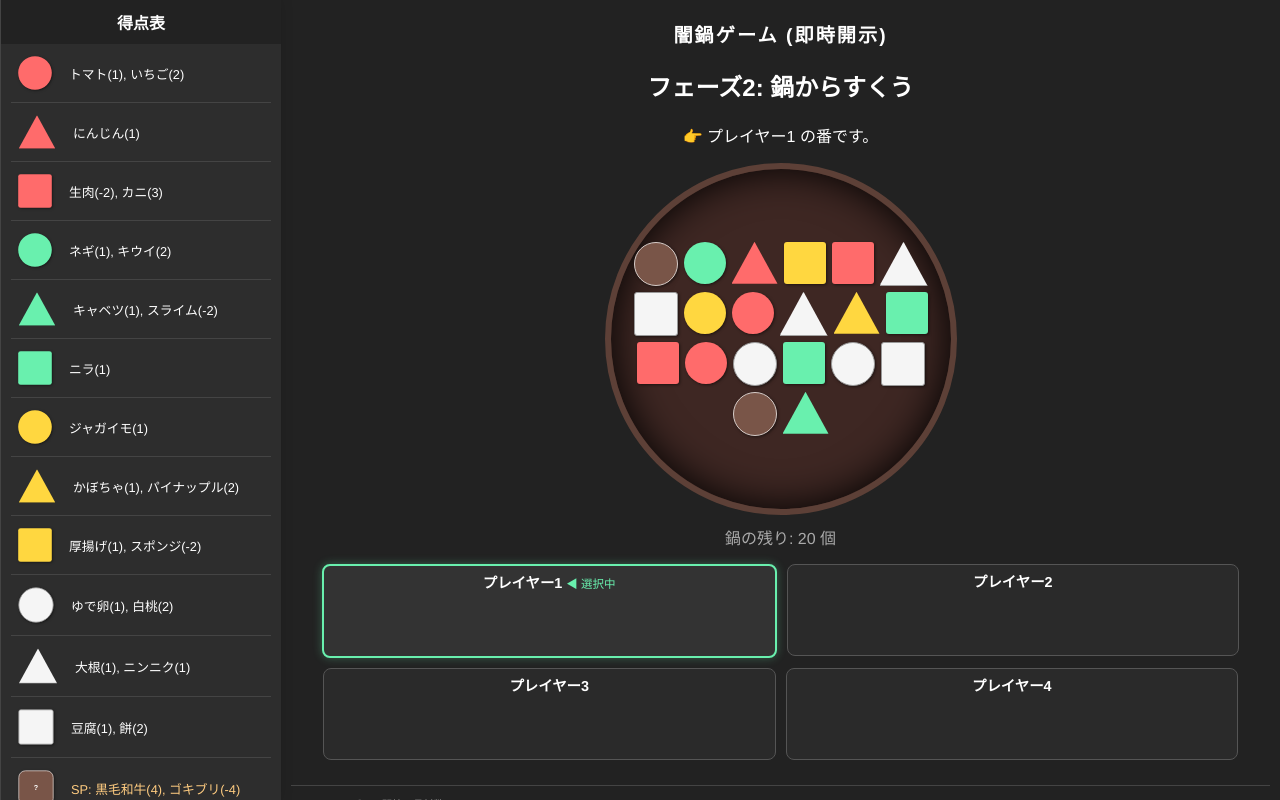
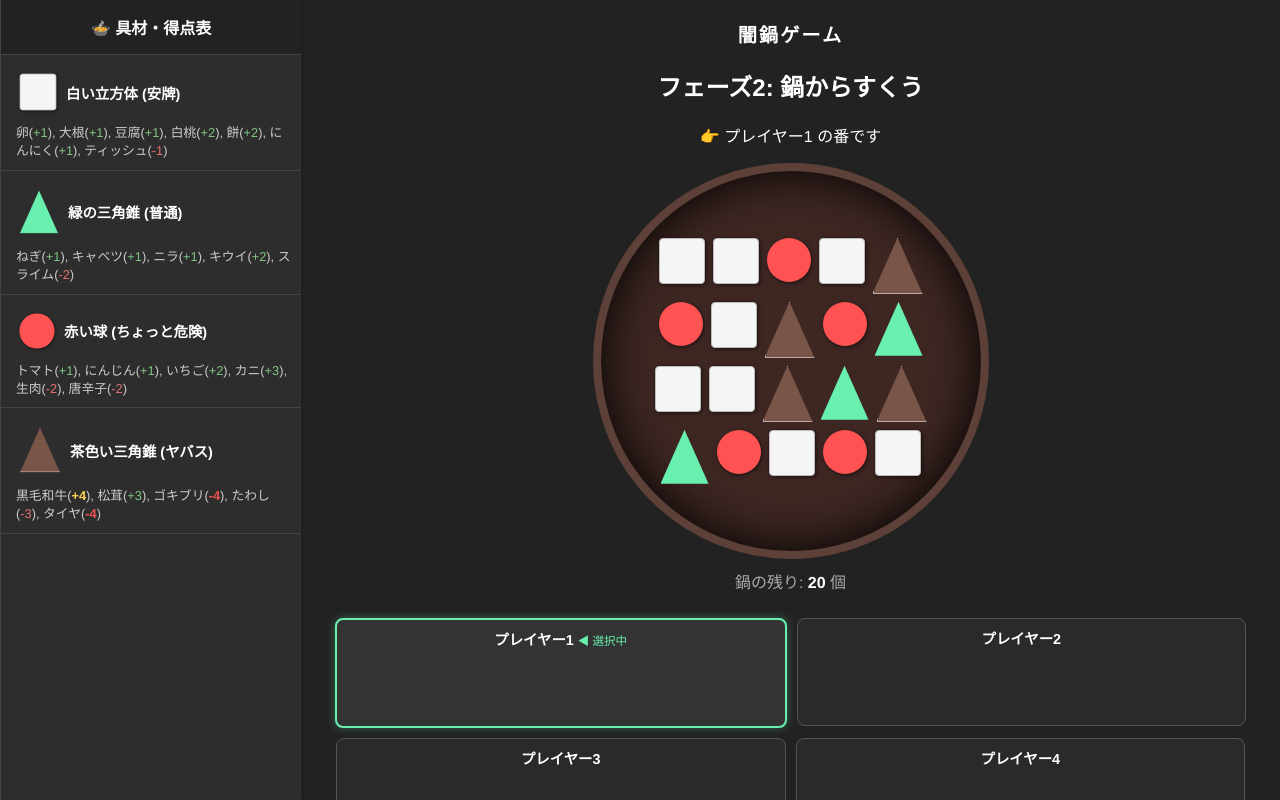
Before and after one commit to geiko0611/yaminabe-game, a plain HTML site: page index.html in a window 1280 px wide. Both pictures are taken after a click on the button "ゲーム開始". Drawn offline with Linux system fonts and the light colour scheme.

Commit message:
Update index.html

```diff
--- a/index.html
+++ b/index.html
@@ -2,7 +2,7 @@
 <html lang="ja">
 <head>
     <meta charset="UTF-8">
-    <title>闇鍋ゲーム (即時開示ver)</title>
+    <title>闇鍋ゲーム (新具材ver)</title>
     <meta name="viewport" content="width=device-width, initial-scale=1.0">
     <style>
         body { font-family: "Helvetica Neue", Arial, sans-serif; background-color: #222; color: #fff; margin: 0; display: flex; height: 100vh; overflow: hidden; }
@@ -10,11 +10,11 @@
         /* レイアウト */
         #main-area { flex: 1; padding: 10px; overflow-y: auto; text-align: center; position: relative; }
         #sidebar {
-            width: 280px;
+            width: 300px;
             background-color: #2d2d2d;
             border-left: 1px solid #444;
             overflow-y: auto;
-            display: none; /* スマホ用に初期は隠す */
+            display: none;
             flex-direction: column;
             box-shadow: -5px 0 15px rgba(0,0,0,0.3);
         }
@@ -22,76 +22,94 @@
 
         h1 { margin: 10px 0; font-size: 1.2em; letter-spacing: 2px; }
 
-        /* 共通スタイル */
+        /* ボタンなど */
         button { padding: 12px 24px; font-size: 16px; cursor: pointer; background-color: #eee; border: none; border-radius: 4px; margin: 10px; color:#333; font-weight: bold;}
         button:hover { background-color: #fff; }
         .hidden { display: none !important; }
 
         /* 具材スタイル */
         .ingredient {
-            width: 42px; height: 42px;
+            width: 44px; height: 44px;
             display: inline-flex; justify-content: center; align-items: center;
             cursor: pointer; position: relative;
-            box-shadow: 1px 1px 3px rgba(0,0,0,0.5);
-            font-size: 9px; color: #000; font-weight: bold; overflow: hidden; margin: 3px;
+            box-shadow: 1px 1px 4px rgba(0,0,0,0.6);
+            font-size: 9px; color: #000; font-weight: bold; overflow: hidden; margin: 4px;
+            transition: transform 0.1s;
         }
+        .ingredient:hover { transform: scale(1.1); z-index: 10; }
+
+        /* 形の定義 */
         .shape-sphere { border-radius: 50%; }
-        .shape-cube { border-radius: 3px; }
-        .shape-pyramid { clip-path: polygon(50% 0%, 0% 100%, 100% 100%); width: 46px; height: 42px; border-radius: 0;}
+        .shape-cube { border-radius: 4px; }
+        .shape-pyramid {
+            clip-path: polygon(50% 0%, 0% 100%, 100% 100%);
+            width: 48px; height: 44px;
+            border-radius: 0;
+            padding-top: 10px; /* 文字位置調整 */
+        }
 
-        .color-red { background-color: #ff6b6b; }
+        /* 色の定義 */
+        .color-white { background-color: #f5f5f5; border: 1px solid #bbb; }
         .color-green { background-color: #69f0ae; }
-        .color-yellow { background-color: #ffd740; }
-        .color-white { background-color: #f5f5f5; border: 1px solid #999; }
+        .color-red { background-color: #ff5252; }
         .color-brown { background-color: #795548; border: 1px solid #d7ccc8; color: #fff; }
 
-        /* 正体判明時のテキスト表示 */
-        .revealed-name-container {
-            position: absolute; top:0; left:0; width:100%; height:100%;
-            display: flex; justify-content: center; align-items: center;
+        /* 具材名表示（すくった後） */
+        .revealed-content {
+            font-size: 9px; line-height: 1.1; text-align: center; word-break: break-all;
+            width: 100%; height: 100%;
+            display: flex; flex-direction: column; justify-content: center; align-items: center;
             pointer-events: none;
-            background-color: rgba(255,255,255,0.3); /* 少し明るく */
         }
-        .revealed-name {
-            font-size: 8px; line-height: 1.1; text-align: center; word-break: break-all;
-            color: #000; text-shadow: 0 0 2px rgba(255,255,255,0.8);
+        .shape-pyramid .revealed-content {
+            padding-top: 10px; /* 三角形用の位置調整 */
         }
 
+        /* 鍋エリア */
         #pot-area {
             background-color: #3e2723; border-radius: 50%;
-            width: 300px; height: 300px; margin: 10px auto; padding: 20px;
+            width: 320px; height: 320px; margin: 10px auto; padding: 30px;
             display: flex; flex-wrap: wrap; justify-content: center; align-content: center;
-            border: 6px solid #5d4037; box-shadow: inset 0 0 40px #000;
+            border: 8px solid #5d4037; box-shadow: inset 0 0 50px #000;
         }
 
+        /* プレイヤーエリア */
         .player-area {
-            border: 1px solid #555; margin: 5px; padding: 5px; border-radius: 8px;
+            border: 1px solid #555; margin: 5px; padding: 8px; border-radius: 8px;
             background-color: #2a2a2a; display: inline-block; vertical-align: top;
-            width: 45%; min-height: 80px; font-size: 0.9em;
+            width: 45%; min-height: 90px; font-size: 0.9em;
         }
         .active-turn { border: 2px solid #69f0ae; background-color: #333; box-shadow: 0 0 10px rgba(105, 240, 174, 0.3); }
 
-        #log { margin-top: 20px; color: #aaa; font-size: 0.8em; height: 100px; overflow-y: auto; border-top: 1px solid #444; text-align: left; padding: 10px; font-family: monospace;}
+        /* ログ */
+        #log { margin-top: 20px; color: #aaa; font-size: 0.85em; height: 100px; overflow-y: auto; border-top: 1px solid #444; text-align: left; padding: 10px; font-family: monospace;}
 
-        /* サイドバー用 */
-        .sidebar-header { padding: 10px; background-color: #222; text-align: center; font-weight: bold; }
-        .legend-row { display: flex; align-items: center; margin: 5px 10px; border-bottom: 1px solid #444; padding-bottom: 5px;}
-        .legend-info { font-size: 0.8em; margin-left: 10px; }
+        /* サイドバー */
+        .sidebar-header { padding: 15px; background-color: #222; text-align: center; font-weight: bold; border-bottom: 1px solid #444; }
+        .legend-group { padding: 10px; border-bottom: 1px solid #444; }
+        .legend-title { display: flex; align-items: center; margin-bottom: 5px; font-weight: bold; font-size: 0.9em;}
+        .legend-items { font-size: 0.8em; color: #ccc; line-height: 1.4; padding-left: 5px;}
+
+        /* 得点の色分け */
+        .pt-plus { color: #81c784; }
+        .pt-minus { color: #e57373; }
+        .pt-bad { color: #ef5350; font-weight: bold; }
+        .pt-great { color: #ffd54f; font-weight: bold;}
     </style>
 </head>
 <body>
 
 <div id="sidebar">
-    <div class="sidebar-header">得点表</div>
+    <div class="sidebar-header">🍲 具材・得点表</div>
     <div id="legend-container"></div>
 </div>
 
 <div id="main-area">
-    <h1>闇鍋ゲーム (即時開示)</h1>
+    <h1>闇鍋ゲーム</h1>
 
     <div id="setup-screen">
-        <p>プレイヤー人数を選択してください</p>
-        <select id="player-count" style="padding:10px; font-size:1.2em;">
+        <p>プレイヤー人数</p>
+        <select id="player-count" style="padding:10px; font-size:1.2em; width: 100px;">
             <option value="2">2人</option>
             <option value="3">3人</option>
             <option value="4" selected>4人</option>
@@ -100,7 +118,11 @@
         </select>
         <br><br>
         <button onclick="startGame()">ゲーム開始</button>
-        <p style="color:#aaa;"><small>全40個の具材からランダムに使用します</small></p>
+        <p style="color:#aaa; font-size:0.9em;">
+            全40個前後の具材から、<br>
+            人数×5個を使用します。<br>
+            (残りは使用しません)
+        </p>
     </div>
 
     <div id="game-screen" class="hidden">
@@ -109,10 +131,10 @@
 
         <div>
             <div id="pot-area"></div>
-            <div style="color:#aaa;">鍋の残り: <span id="pot-count">0</span> 個</div>
+            <div style="color:#aaa; margin-top:5px;">鍋の残り: <span id="pot-count" style="font-weight:bold; color:#fff;">0</span> 個</div>
         </div>
 
-        <div id="players-container" style="margin-top:10px;"></div>
+        <div id="players-container" style="margin-top:20px;"></div>
     </div>
 
     <div id="result-screen" class="hidden">
@@ -126,29 +148,67 @@
 
 <script>
     /* =========================================
-       データ定義
+       データ定義 (新具材リスト)
+       ※countは出現確率の重みとして設定しています
        ========================================= */
     const INGREDIENT_DEFINITIONS = [
-        { color: 'red', shape: 'sphere', items: [{name:'トマト', score:1, count:2}, {name:'いちご', score:2, count:1}] },
-        { color: 'red', shape: 'pyramid', items: [{name:'にんじん', score:1, count:3}] },
-        { color: 'red', shape: 'cube', items: [{name:'生肉', score:-2, count:2}, {name:'カニ', score:3, count:1}] },
-        { color: 'green', shape: 'sphere', items: [{name:'ネギ', score:1, count:2}, {name:'キウイ', score:2, count:1}] },
-        { color: 'green', shape: 'pyramid', items: [{name:'キャベツ', score:1, count:2}, {name:'スライム', score:-2, count:1}] },
-        { color: 'green', shape: 'cube', items: [{name:'ニラ', score:1, count:3}] },
-        { color: 'yellow', shape: 'sphere', items: [{name:'ジャガイモ', score:1, count:3}] },
-        { color: 'yellow', shape: 'pyramid', items: [{name:'かぼちゃ', score:1, count:2}, {name:'パイナップル', score:2, count:1}] },
-        { color: 'yellow', shape: 'cube', items: [{name:'厚揚げ', score:1, count:2}, {name:'スポンジ', score:-2, count:1}] },
-        { color: 'white', shape: 'sphere', items: [{name:'ゆで卵', score:1, count:2}, {name:'白桃', score:2, count:1}] },
-        { color: 'white', shape: 'pyramid', items: [{name:'大根', score:1, count:2}, {name:'ニンニク', score:1, count:1}] },
-        { color: 'white', shape: 'cube', items: [{name:'豆腐', score:1, count:2}, {name:'餅', score:2, count:1}] },
+        // 1. 白い立方体 (安牌)
+        {
+            label: "白い立方体 (安牌)",
+            color: 'white', shape: 'cube',
+            items: [
+                {name:'卵', score:1, count:2},
+                {name:'大根', score:1, count:2},
+                {name:'豆腐', score:1, count:2},
+                {name:'白桃', score:2, count:1},
+                {name:'餅', score:2, count:1},
+                {name:'にんにく', score:1, count:1},
+                {name:'ティッシュ', score:-1, count:1} // NEW
+            ]
+        },
+        // 2. 緑の三角錐 (普通)
+        {
+            label: "緑の三角錐 (普通)",
+            color: 'green', shape: 'pyramid',
+            items: [
+                {name:'ねぎ', score:1, count:2},
+                {name:'キャベツ', score:1, count:2},
+                {name:'ニラ', score:1, count:2},
+                {name:'キウイ', score:2, count:1},
+                {name:'スライム', score:-2, count:1}
+            ]
+        },
+        // 3. 赤い球 (ちょっと危険)
+        {
+            label: "赤い球 (ちょっと危険)",
+            color: 'red', shape: 'sphere',
+            items: [
+                {name:'トマト', score:1, count:2},
+                {name:'にんじん', score:1, count:2},
+                {name:'いちご', score:2, count:1},
+                {name:'カニ', score:3, count:1},
+                {name:'生肉', score:-2, count:2},
+                {name:'唐辛子', score:-2, count:1} // NEW
+            ]
+        },
+        // 4. 茶色い三角錐 (ヤバス)
+        {
+            label: "茶色い三角錐 (ヤバス)",
+            color: 'brown', shape: 'pyramid',
+            items: [
+                {name:'黒毛和牛', score:4, count:1},
+                {name:'松茸', score:3, count:1}, // NEW
+                {name:'ゴキブリ', score:-4, count:1},
+                {name:'たわし', score:-3, count:1}, // NEW
+                {name:'タイヤ', score:-4, count:1}  // NEW
+            ]
+        }
     ];
-    const BROWN_ITEMS = [{name:'黒毛和牛', score:4, count:2}, {name:'ゴキブリ', score:-4, count:2}];
-    const SHAPES = ['sphere', 'cube', 'pyramid'];
 
     let players = [];
     let potIngredients = [];
     let currentPlayerIndex = 0;
-    let phase = 0; // 0:setup, 2:scoop, 3:result
+    let phase = 0;
 
     // ログ機能
     function log(msg) {
@@ -164,7 +224,7 @@
             this.color = color;
             this.name = name;
             this.score = score;
-            this.isRevealed = false; // 初期状態は隠されている
+            this.isRevealed = false;
             this.id = Math.random().toString(36).substr(2, 9);
         }
 
@@ -172,12 +232,20 @@
             const el = document.createElement('div');
             el.className = `ingredient shape-${this.shape} color-${this.color}`;
 
-            // 正体がバレている場合、名前を表示
             if(this.isRevealed) {
+                // 正体判明時
                 el.title = `${this.name} (${this.score}点)`;
-                el.innerHTML = `<div class="revealed-name-container"><span class="revealed-name">${this.name}<br>(${this.score})</span></div>`;
+                // 文字色調整
+                const textColor = (this.color === 'brown' || this.color === 'red') ? '#fff' : '#000';
+
+                el.innerHTML = `
+                    <div class="revealed-content" style="color:${textColor}">
+                        <span>${this.name}</span>
+                        <span style="font-size:0.9em; font-weight:bold;">${this.score}</span>
+                    </div>`;
             } else {
-                el.title = `色:${this.color} 形:${this.shape}`;
+                // 隠蔽時
+                el.title = `?`;
             }
 
             if (enableClick && onClick) el.onclick = () => onClick(this);
@@ -190,14 +258,10 @@
         let deck = [];
         INGREDIENT_DEFINITIONS.forEach(def => {
             def.items.forEach(item => {
-                for(let i=0; i<item.count; i++) deck.push(new Ingredient(def.shape, def.color, item.name, item.score));
+                for(let i=0; i<item.count; i++) {
+                    deck.push(new Ingredient(def.shape, def.color, item.name, item.score));
+                }
             });
-        });
-        BROWN_ITEMS.forEach(item => {
-            for(let i=0; i<item.count; i++) {
-                const randomShape = SHAPES[Math.floor(Math.random() * SHAPES.length)];
-                deck.push(new Ingredient(randomShape, 'brown', item.name, item.score));
-            }
         });
         return deck;
     }
@@ -212,19 +276,20 @@
         allIngredients.sort(() => Math.random() - 0.5);
 
         const requiredIngredients = count * 5;
-        potIngredients = allIngredients.slice(0, requiredIngredients);
+        // もし具材が足りない場合は全量使う
+        potIngredients = allIngredients.slice(0, Math.min(requiredIngredients, allIngredients.length));
 
         document.getElementById('setup-screen').classList.add('hidden');
         document.getElementById('game-screen').classList.remove('hidden');
 
-        log(`ゲーム開始！具材数: ${potIngredients.length}`);
+        log(`ゲーム開始！具材数: ${potIngredients.length}個`);
         renderLegend();
         updateBoard();
     }
 
     // 具材選択処理
     function scoopIngredient(ingredient) {
-        if (phase === 3) return; // 終了後はクリック不可
+        if (phase === 3) return;
 
         const index = potIngredients.findIndex(i => i.id === ingredient.id);
         if (index === -1) return;
@@ -232,15 +297,16 @@
         // 1. 鍋から削除
         potIngredients.splice(index, 1);
 
-        // 2. 正体を明かす (★ここが修正点)
+        // 2. 正体を明かす (即時開示)
         ingredient.isRevealed = true;
 
         // 3. プレイヤーに追加
         const player = players[currentPlayerIndex];
         player.bowl.push(ingredient);
 
-        // ログ出力
-        log(`${player.name} が <strong>【${ingredient.name} (${ingredient.score}点)】</strong> をすくいました`);
+        // 点数フォーマット
+        const ptStr = ingredient.score > 0 ? `+${ingredient.score}` : ingredient.score;
+        log(`${player.name} が <strong>【${ingredient.name} (${ptStr})】</strong> を引きました！`);
 
         // ターン送り
         currentPlayerIndex = (currentPlayerIndex + 1) % players.length;
@@ -258,7 +324,7 @@
         potEl.innerHTML = '';
         document.getElementById('pot-count').innerText = potIngredients.length;
 
-        // 鍋の中身 (isRevealedはfalse)
+        // 鍋の中身 (隠れた状態)
         potIngredients.forEach(ing => {
             potEl.appendChild(ing.getElement((i) => scoopIngredient(i), true));
         });
@@ -275,7 +341,7 @@
 
             const bowlDiv = document.createElement('div');
             p.bowl.forEach(ing => {
-                // 手元の中身 (isRevealedはtrueになっているので名前が出る)
+                // 手元 (開示状態)
                 const ingEl = ing.getElement(null, false);
                 ingEl.style.transform = "scale(0.9)";
                 ingEl.style.margin = "2px";
@@ -285,7 +351,7 @@
             playersEl.appendChild(pDiv);
         });
 
-        document.getElementById('instruction').innerText = `👉 ${players[currentPlayerIndex].name} の番です。`;
+        document.getElementById('instruction').innerText = `👉 ${players[currentPlayerIndex].name} の番です`;
     }
 
     // 結果画面
@@ -300,7 +366,7 @@
         players.sort((a, b) => b.score - a.score);
 
         const resultList = document.getElementById('result-list');
-        let html = '<table border="1" cellpadding="8" style="margin: 0 auto; border-collapse: collapse; width: 95%; background-color:#333;">';
+        let html = '<table border="1" cellpadding="8" style="margin: 0 auto; border-collapse: collapse; width: 95%; background-color:#333; color:#fff;">';
         html += '<tr style="background-color:#444;"><th>順位</th><th>名前</th><th>得点</th><th>内訳</th></tr>';
 
         players.forEach((p, rank) => {
@@ -309,7 +375,7 @@
                 <td style="text-align:center;">${p.name}</td>
                 <td style="font-size:1.3em; font-weight:bold; color:#ffd54f; text-align:center;">${p.score}</td>
                 <td style="text-align:left;">
-                    <div style="display:flex; flex-wrap:wrap; justify-content:center;">
+                   <div style="display:flex; flex-wrap:wrap; justify-content:center;">
                    ${p.bowl.map(i => i.getElement(null, false).outerHTML).join('')}
                    </div>
                 </td>
@@ -319,23 +385,37 @@
         resultList.innerHTML = html;
     }
 
-    // サイドバー描画
+    // サイドバー(得点表)描画
     function renderLegend() {
         const container = document.getElementById('legend-container');
         container.innerHTML = '';
+
+        // 点数着色ヘルパー
+        const fmt = (score) => {
+            let cls = '';
+            if(score >= 4) cls = 'pt-great';
+            else if(score > 0) cls = 'pt-plus';
+            else if(score <= -4) cls = 'pt-bad';
+            else cls = 'pt-minus';
+            return `<span class="${cls}">${score>0?'+':''}${score}</span>`;
+        };
+
         INGREDIENT_DEFINITIONS.forEach(def => {
             const row = document.createElement('div');
-            row.className = 'legend-row';
-            row.innerHTML = `<div class="ingredient shape-${def.shape} color-${def.color}" style="transform:scale(0.8)"></div>
-                             <div class="legend-info">${def.items.map(i=>`${i.name}(${i.score})`).join(', ')}</div>`;
+            row.className = 'legend-group';
+
+            // アイコン
+            const iconHtml = `<div class="ingredient shape-${def.shape} color-${def.color}" style="transform:scale(0.8); margin-right:5px; cursor:default;"></div>`;
+
+            // 内訳テキスト
+            const itemsHtml = def.items.map(i => `${i.name}(${fmt(i.score)})`).join(', ');
+
+            row.innerHTML = `
+                <div class="legend-title">${iconHtml} ${def.label}</div>
+                <div class="legend-items">${itemsHtml}</div>
+            `;
             container.appendChild(row);
         });
-        // 茶色SP
-        const row = document.createElement('div');
-        row.className = 'legend-row';
-        row.innerHTML = `<div class="ingredient shape-sphere color-brown" style="transform:scale(0.8); border-radius:20%">?</div>
-                         <div class="legend-info" style="color:#ffcc80">SP: 黒毛和牛(4), ゴキブリ(-4)</div>`;
-        container.appendChild(row);
     }
 </script>
 </body>
```
